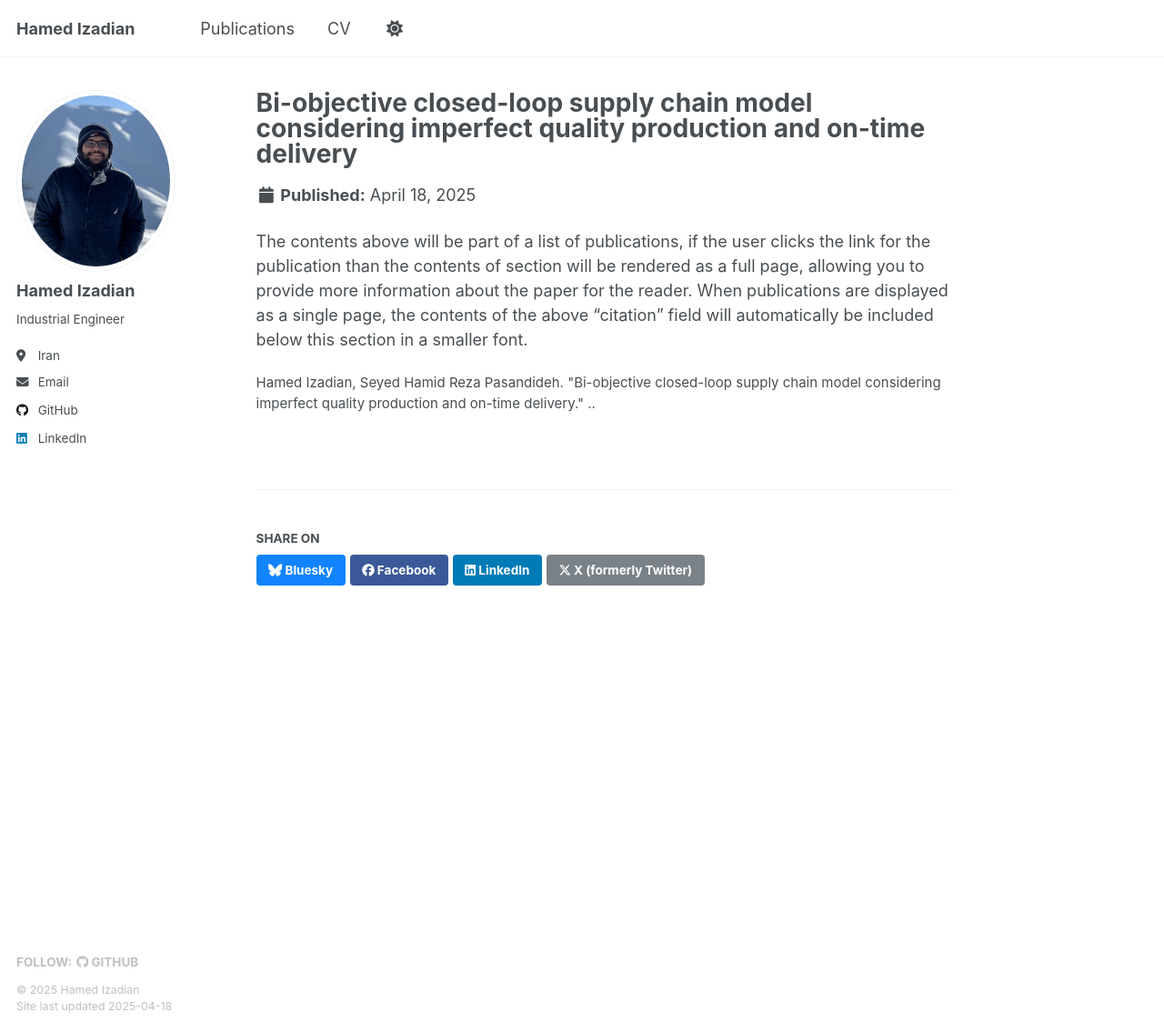
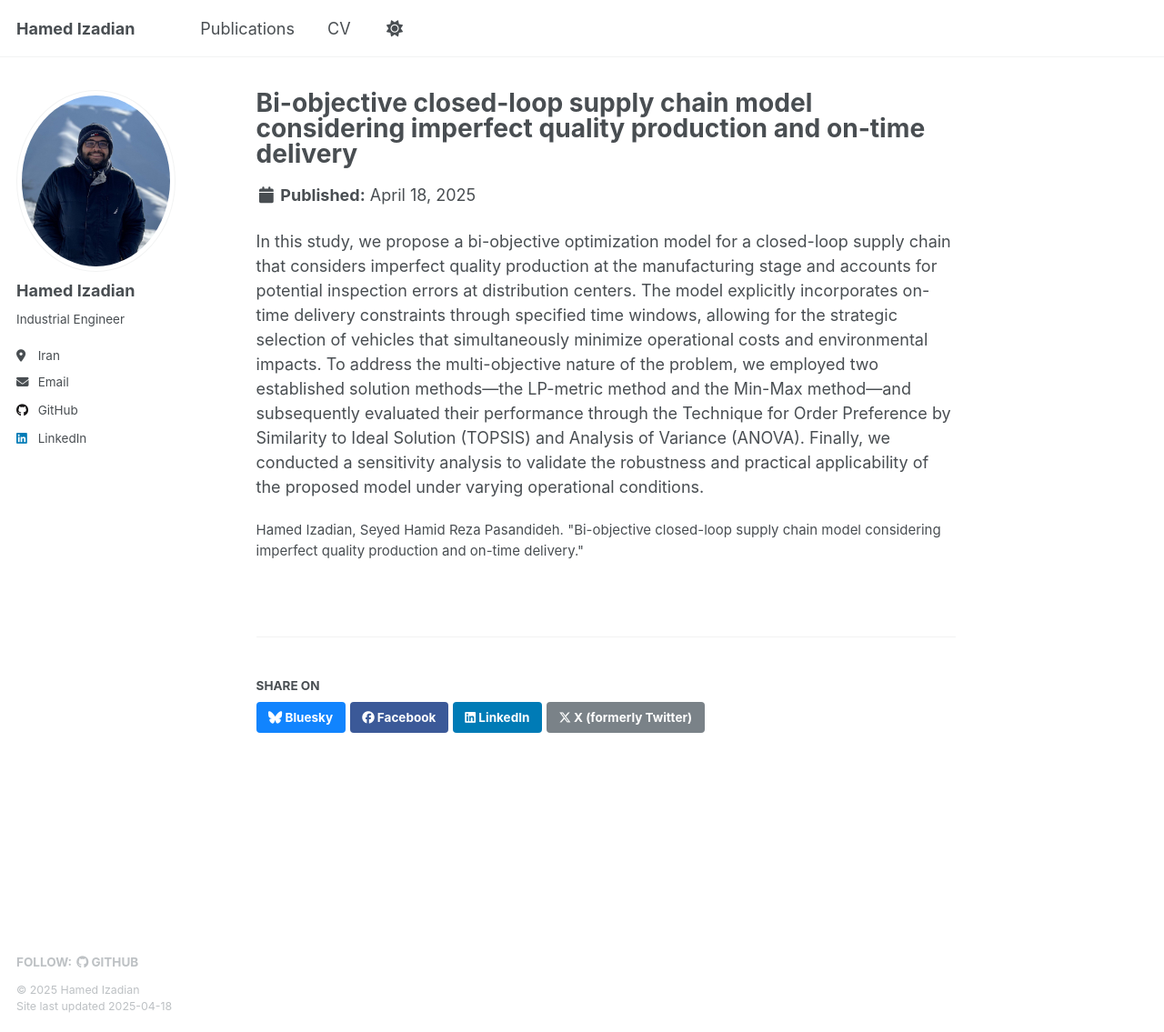
Before and after one commit to HamedIzadian/HamedIzadian.github.io, a Jekyll site: the page built from _publications/2025-10-01.md, in a window 1280 px wide and 1135 px high. Shown: the whole window at 91% size. Built offline with Jekyll 4.4.1, drawn with Linux system fonts in a browser that asks for light colours.

Commit message:
Update 2025-10-01.md

```diff
--- a/_publications/2025-10-01.md
+++ b/_publications/2025-10-01.md
@@ -7,7 +7,7 @@ excerpt: ''
 venue: ''
 slidesurl: #'http://academicpages.github.io/files/slides1.pdf'
 paperurl: #'http://academicpages.github.io/files/paper1.pdf'
-citation: 'Hamed Izadian, Seyed Hamid Reza Pasandideh. &quot;Bi-objective closed-loop supply chain model considering imperfect quality production and on-time delivery.&quot; <i></i>..'
+citation: 'Hamed Izadian, Seyed Hamid Reza Pasandideh. &quot;Bi-objective closed-loop supply chain model considering imperfect quality production and on-time delivery.&quot; <i></i>'
 ---
 
-The contents above will be part of a list of publications, if the user clicks the link for the publication than the contents of section will be rendered as a full page, allowing you to provide more information about the paper for the reader. When publications are displayed as a single page, the contents of the above "citation" field will automatically be included below this section in a smaller font.
+In this study, we propose a bi-objective optimization model for a closed-loop supply chain that considers imperfect quality production at the manufacturing stage and accounts for potential inspection errors at distribution centers. The model explicitly incorporates on-time delivery constraints through specified time windows, allowing for the strategic selection of vehicles that simultaneously minimize operational costs and environmental impacts. To address the multi-objective nature of the problem, we employed two established solution methods—the LP-metric method and the Min-Max method—and subsequently evaluated their performance through the Technique for Order Preference by Similarity to Ideal Solution (TOPSIS) and Analysis of Variance (ANOVA). Finally, we conducted a sensitivity analysis to validate the robustness and practical applicability of the proposed model under varying operational conditions.
```
